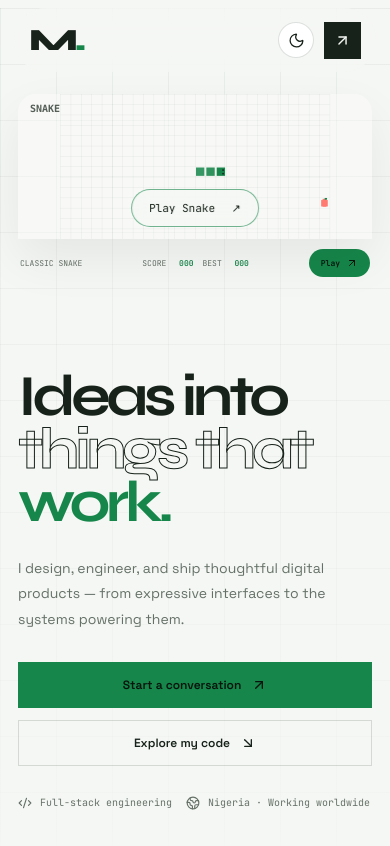
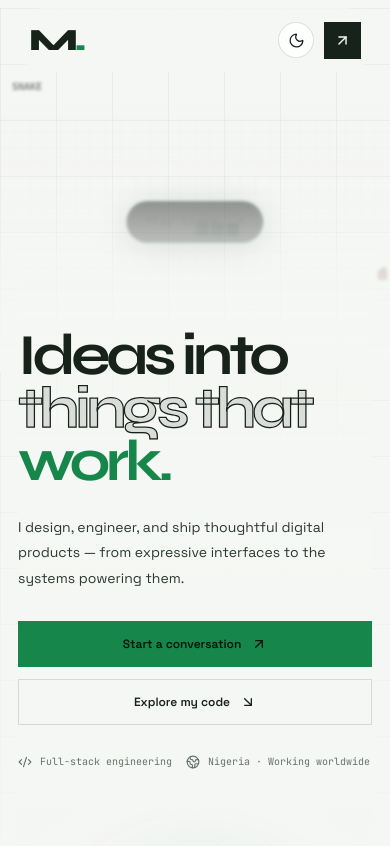
Before and after one commit to mtcxdev/mtcxdev.github.io, a React (Vite) app: page / in a window 390 px wide. Shown: the top 846 px of the page. Built offline with nearby package versions, Linux system fonts and the light colour scheme; no server answers.

Commit message:
style: blend snake preview into hero and improve contrast

```diff
--- a/src/App.css
+++ b/src/App.css
@@ -209,3 +209,58 @@
 
 .contrib-day{max-width:none;max-height:none}
 .contrib-legend .contrib-day{width:10px;height:10px;max-width:10px;max-height:10px}
+
+
+/* Immersive Snake-first landing experience */
+.intro-loader{position:fixed;inset:0;z-index:3000;display:flex;flex-direction:column;align-items:center;justify-content:center;gap:22px;background:#050706;color:#edf4ee;animation:intro-loader-exit .45s ease 0s both}
+.intro-loader-mark{font:800 clamp(64px,12vw,112px)/.9 var(--font-display);letter-spacing:-.12em;animation:intro-mark-in .65s cubic-bezier(.2,.75,.25,1) both}
+.intro-loader-mark span{color:#8df0b2}
+.intro-loader-track{width:min(180px,42vw);height:2px;overflow:hidden;background:#25332a}
+.intro-loader-track i{display:block;width:38%;height:100%;background:#8df0b2;animation:intro-loader-progress 1.05s ease-in-out infinite}
+.intro-loader-caption{font:9px var(--font-mono);letter-spacing:.18em;color:#89958c}
+@keyframes intro-mark-in{from{opacity:0;transform:translateY(12px) scale(.94)}to{opacity:1;transform:translateY(0) scale(1)}}
+@keyframes intro-loader-progress{from{transform:translateX(-110%)}to{transform:translateX(370%)}}
+@keyframes intro-loader-exit{to{opacity:0;visibility:hidden;pointer-events:none}}
+.game-dock{width:100%;max-width:none;height:clamp(250px,34vw,390px);margin:0;display:block;padding:0;overflow:hidden;position:relative;z-index:1;isolation:isolate}
+.game-dock:after{content:"";position:absolute;inset:0;z-index:1;pointer-events:none;background:linear-gradient(to bottom,transparent 0%,color-mix(in srgb,var(--bg) 12%,transparent) 38%,var(--bg) 100%)}
+.game-dock-preview{position:absolute;inset:0;min-width:0;opacity:.72;filter:brightness(.72) blur(1.2px);mask-image:linear-gradient(to bottom,#000 0%,#000 38%,transparent 100%);-webkit-mask-image:linear-gradient(to bottom,#000 0%,#000 38%,transparent 100%)}
+.game-dock .snake-game{height:100%;width:100%;display:block}
+.game-dock .snake-board{height:100%;width:100%;margin:0;border:0;border-radius:0;background:transparent;box-shadow:none;touch-action:pan-y}
+.game-dock .snake-board canvas{filter:brightness(.78);touch-action:pan-y}
+.game-dock .snake-start-button{top:50%;bottom:auto;left:50%;transform:translate(-50%,-50%);z-index:3;border:1px solid color-mix(in srgb,var(--accent) 76%,transparent);padding:13px 21px;background:rgba(4,8,5,.84);backdrop-filter:blur(12px);font-size:12px;box-shadow:0 8px 35px #0005}
+.game-dock .snake-start-button:hover{transform:translate(-50%,-50%) scale(1.04)}
+.game-dock .snake-footer{display:none}
+.hero{z-index:2;margin-top:clamp(-190px,-15vw,-110px);padding-top:100px;background:linear-gradient(to bottom,transparent 0%,color-mix(in srgb,var(--bg) 84%,transparent) 22%,var(--bg) 48%)}
+.hero-copy{padding-top:14px}
+.hero h1{margin-top:0}
+.hero-kicker{display:none}
+.headline-outline{-webkit-text-stroke:1.25px var(--text);text-shadow:0 1px 0 color-mix(in srgb,var(--text) 12%,transparent)}
+.hero-description,.section-lead,.about-note p,.repo-card p,.loading-state{color:color-mix(in srgb,var(--text) 72%,var(--muted))}
+.about-note h3,.stack-group-label h3,.repo-card-title strong{color:var(--text)}
+.about-note{background:color-mix(in srgb,var(--surface) 38%,transparent)}
+.stack-item{background:color-mix(in srgb,var(--surface) 94%,transparent);border:1px solid color-mix(in srgb,var(--line) 140%,transparent)}
+.repo-card{background:color-mix(in srgb,var(--surface) 96%,transparent);border:1px solid color-mix(in srgb,var(--line) 140%,transparent)}
+.github-panel{background:color-mix(in srgb,var(--surface) 96%,transparent);border:1px solid color-mix(in srgb,var(--line) 140%,transparent)}
+.snake-game-open{z-index:99999!important;background:#030504!important;backdrop-filter:none!important;-webkit-backdrop-filter:none!important;overflow:hidden!important;isolation:isolate;padding:clamp(16px,4vw,52px)!important}
+.snake-game-open:before{background:radial-gradient(ellipse at 50% 35%,rgba(141,240,178,.07),transparent 68%)}
+.snake-game-open .snake-board{flex:0 1 min(66vh,680px);height:min(66vh,680px);min-height:240px;width:min(100%,1100px);background:rgba(10,16,12,.4);border:1px solid rgba(141,240,178,.15);border-radius:18px;touch-action:none}
+.snake-game-open .snake-board canvas{touch-action:none}
+.snake-game-open .snake-start-button{top:50%;bottom:auto;transform:translate(-50%,-50%)}
+.snake-game-open .snake-footer{flex-shrink:0}
+@media(max-width:760px){
+ .game-dock{height:300px}
+ .game-dock-preview{opacity:.66;filter:brightness(.68) blur(1.4px)}
+ .hero{margin-top:-125px;padding-top:82px;padding-bottom:58px}
+ .hero-copy{padding-top:0}
+ .game-dock .snake-start-button{padding:12px 18px}
+ .snake-game-open{justify-content:center;gap:14px;padding:14px!important}
+ .snake-game-open .snake-board{flex:0 1 58vh;height:58vh;min-height:250px;border-radius:14px}
+ .snake-modal-top{width:100%}
+ .snake-game-open .snake-footer{width:100%;gap:10px;font-size:9px}
+}
+@media(prefers-reduced-motion:reduce){
+ .intro-loader-mark,.intro-loader-track i{animation:none}
+ .intro-loader-track i{width:100%}
+ .intro-loader{animation-duration:.01ms}
+ .game-dock-preview{filter:brightness(.7)}
+}
```
